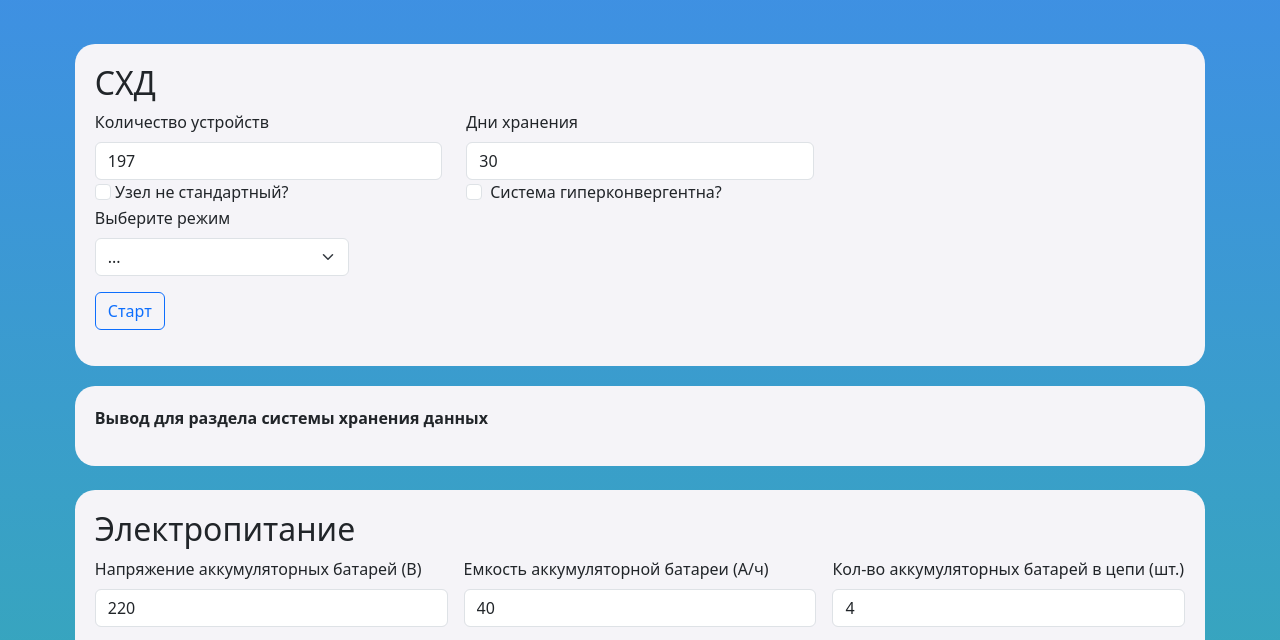
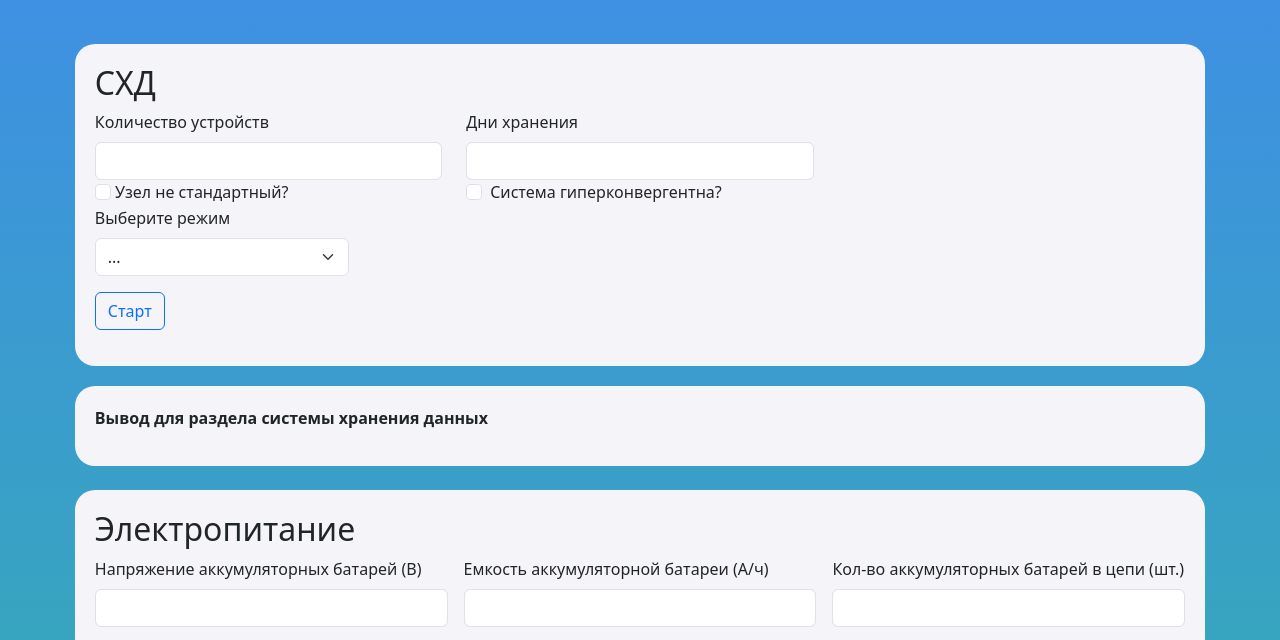
Before and after one commit to Axm749/PD_non_vue, a plain HTML site: page index.html in a window 1280 px wide. Shown: the top 640 px of the page. Drawn offline with Linux system fonts and the light colour scheme.

Commit message:
Add files via upload

```diff
--- a/index.html
+++ b/index.html
@@ -5,6 +5,10 @@
     <meta name="viewport" content="width=device-width, initial-scale=1.0">
     <title>Программа по проектной деятельности</title>
     <link rel="stylesheet" href="CSS/bootstrap.min.css">
+    <link rel="apple-touch-icon" sizes="180x180" href="/apple-touch-icon.png">
+    <link rel="icon" type="image/png" sizes="32x32" href="/favicon-32x32.png">
+    <link rel="icon" type="image/png" sizes="16x16" href="/favicon-16x16.png">
+    <link rel="manifest" href="/site.webmanifest">
     <link rel="stylesheet" href="CSS/style.css">
 </head>
 <body>
@@ -15,11 +19,11 @@
             <div class="row">
                 <div class="col-md-4">
                     <label for="users" class="form-label text-start" >Количество устройств</label>
-                    <input type="number" class="form-control" id="users" value="197" required>
+                    <input type="number" class="form-control" id="users" value="" required>
                 </div>
                 <div class="col-md-4 text-start">
                     <label for="days" class="form-label">Дни хранения</label>
-                     <input type="number" class="form-control" id="days" aria-describedby="inputGroupPrepend" required value="30">
+                     <input type="number" class="form-control" id="days" aria-describedby="inputGroupPrepend" required value="">
                 </div>
             </div>
             <div class="row">
@@ -93,15 +97,15 @@
       <div class="row g-3 needs-validation" novalidate>
         <div class="col-md-4">
           <label for="voultage" class="form-label">Напряжение аккумуляторных батарей (В)</label>
-          <input type="number" class="form-control" id="voultage" value="220"required>
+          <input type="number" class="form-control" id="voultage" value=""required>
         </div>
         <div class="col-md-4">
           <label for="capacity" class="form-label">Емкость аккумуляторной батареи (А/ч)</label>
-          <input type="number" class="form-control" id="capacity" value="40" required>
+          <input type="number" class="form-control" id="capacity" value="" required>
         </div>
         <div class="col-md-4">
           <label for="batteries" class="form-label">Кол-во аккумуляторных батарей в цепи (шт.)</label>
-          <input type="number" class="form-control" id="batteries" value="4" required>
+          <input type="number" class="form-control" id="batteries" value="" required>
         </div>
         <div class="col-md-4">
           <label for="kpd" class="form-label">КПД преобразователя в долях (0,8 - 1,0)</label>
@@ -143,39 +147,39 @@
                <div class="row modal-body">
                    <div class="col-md-4">
                        <label for="PPM_zones" class="form-label text-start">Число зон PPM</label>
-                       <input type="number" class="form-control" id="PPM_zones" value="2" required>
+                       <input type="number" class="form-control" id="PPM_zones" value="" required>
                    </div>
                    <div class="col-md-4 text-start">
                        <label for="Cam_height" class="form-label">Высота установки камеры (м)</label>
-                        <input type="number" class="form-control" id="Cam_height" aria-describedby="inputGroupPrepend" required value="3">
+                        <input type="number" class="form-control" id="Cam_height" aria-describedby="inputGroupPrepend" required value="">
                    </div>
                    <div class="col-md-4 text-start">
                     <label for="Cam_angle" class="form-label">Угол наклона камеры (градусы)</label>
-                     <input type="number" class="form-control" id="Cam_angle" aria-describedby="inputGroupPrepend" required value="60">
+                     <input type="number" class="form-control" id="Cam_angle" aria-describedby="inputGroupPrepend" required value="">
                    </div>
 
                <div class="row">
                 <div class="col-md-4">
                     <label for="Vertical_Cam_Angle" class="form-label text-start">Вертикальный угол обзора объектива (градусы)</label>
-                    <input type="number" class="form-control" id="Vertical_Cam_Angle" value="50" required>
+                    <input type="number" class="form-control" id="Vertical_Cam_Angle" value="" required>
                 </div>
                 <div class="col-md-4 text-start">
                     <label for="Horizontal_Cam_Angle" class="form-label">Горизонтальный угол обзора объектива (градусы)</label>
-                     <input type="number" class="form-control" id="Horizontal_Cam_Angle" aria-describedby="inputGroupPrepend" required value="80">
+                     <input type="number" class="form-control" id="Horizontal_Cam_Angle" aria-describedby="inputGroupPrepend" required value="">
                 </div>
                 <div class="col-md-4 text-start">
                  <label for="Camera_Reach" class="form-label">Дальность обзора (м)</label>
-                  <input type="number" class="form-control" id="Camera_Reach" aria-describedby="inputGroupPrepend" required value="25">
+                  <input type="number" class="form-control" id="Camera_Reach" aria-describedby="inputGroupPrepend" required value="">
                 </div>
                </div>
                <div class="row">
                 <div class="col-md-4">
                     <label for="Resolution_X" class="form-label text-start">Разрешение по горизонтали (пикселей)</label>
-                    <input type="number" class="form-control" id="Resolution_X" value="1920" required>
+                    <input type="number" class="form-control" id="Resolution_X" value="" required>
                 </div>
                 <div class="col-md-4 text-start">
                     <label for="Resolution_Y" class="form-label">Разрешение по вертикали (пикселей)</label>
-                     <input type="number" class="form-control" id="Resolution_Y" aria-describedby="inputGroupPrepend" required value="1080">
+                     <input type="number" class="form-control" id="Resolution_Y" aria-describedby="inputGroupPrepend" required value="">
                 </div>
                </div>
 
```
Also changed, not shown: android-chrome-192x192.png (added), android-chrome-512x512.png (added), apple-touch-icon.png (added), favicon-16x16.png (added), favicon-32x32.png (added), favicon.ico (added), site.webmanifest (added).
